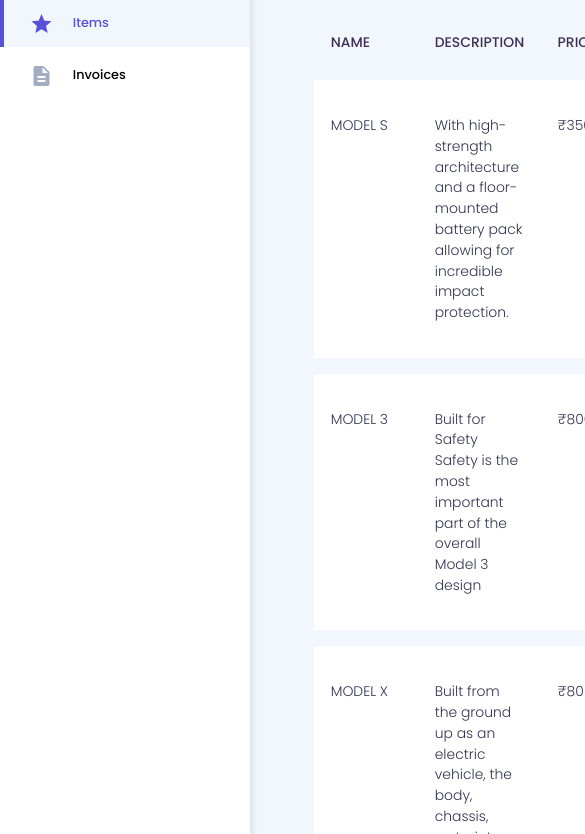
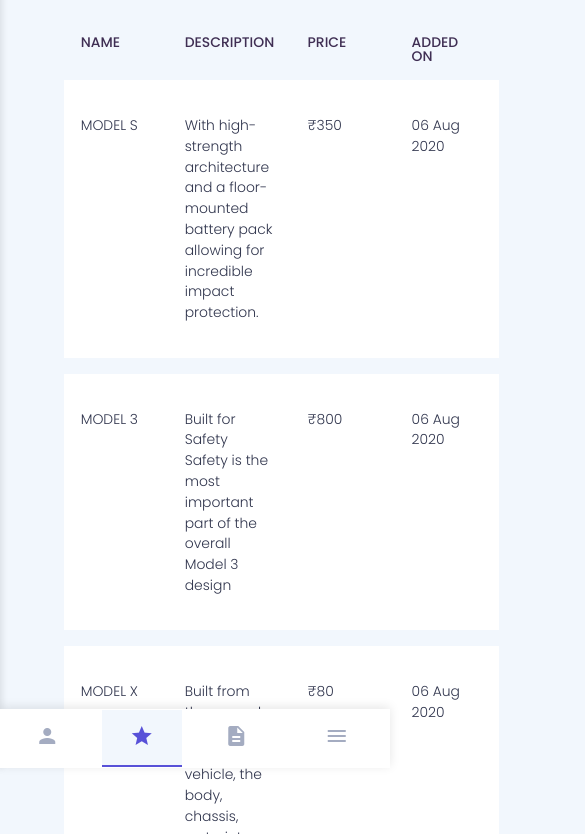
Before and after one commit to ashrivas8/rz-billbook, a website: page src/pages/items/index.html in a window 390 px wide. Shown: the part 76-910 px from the top of the page, 585 px wide, since content can reach past the window. Drawn offline with Linux system fonts and the light colour scheme.

Commit message:
feat: add bottom nav bar

```diff
--- a/src/pages/items/index.html
+++ b/src/pages/items/index.html
@@ -5,11 +5,12 @@
     <meta http-equiv="X-UA-Compatible" content="IE=edge" />
     <meta name="viewport" content="width=device-width, initial-scale=1.0" />
     <link rel="stylesheet" href="../../styles/common.css" />
+    <script defer src="/script/main.js"></script>
     <title>Billbook | Items</title>
   </head>
 
   <body class="dashboard">
-    <nav class="nav-bar">
+    <nav class="nav-bar" id="nav-bar">
       <ul>
         <a href="/pages/customers">
           <li class="nav-item"><i class="material-icons">person</i> Customers</li>
@@ -20,6 +21,23 @@
         <a href="/pages/invoice">
           <li class="nav-item"><i class="material-icons">description</i>Invoices</li>
         </a>
+      </ul>
+    </nav>
+
+    <nav class="bottom-nav">
+      <ul>
+        <li class="bottom-nav-item">
+          <a href="/pages/customers"><i class="material-icons">person</i></a>
+        </li>
+        <li class="bottom-nav-item bottom-nav-item--active">
+          <a href="#"><i class="material-icons">star</i></a>
+        </li>
+        <li class="bottom-nav-item">
+          <a href="/pages/invoice"><i class="material-icons">description</i></a>
+        </li>
+        <li class="bottom-nav-item">
+          <button onclick="showNavBar(event)"><i class="material-icons">menu</i></button>
+        </li>
       </ul>
     </nav>
 
--- /dev/null
+++ b/src/script/main.js
@@ -0,0 +1,36 @@
+const navBar = document.getElementById('nav-bar');
+
+/**
+ *
+ * Hides the sidenav by removing the class `nav-bar--show` from it
+ */
+const hideNavBar = () => {
+  navBar.classList.remove('nav-bar--show');
+};
+
+/**
+ *
+ * Shows the nav bar by adding the class `nav-bar-show` to it.
+ * Also adds event which will listen to clicks outside nav and hides the nav
+ *
+ * @param showEvent | Event which calls this function
+ */
+const showNavBar = (showEvent) => {
+  // If the nav is not visible stop propagation , so that
+  // this event will not be considered as `clickOutsideNavBar` event
+  if (!navBar.classList.contains('nav-bar--show')) {
+    showEvent.stopPropagation();
+  }
+
+  navBar.classList.add('nav-bar--show');
+
+  // Listens for any clicks outside nav and
+  // when occurred hides the nav
+  const clickOutsideNavBarListener = (e) => {
+    if (!navBar.contains(e.target)) {
+      hideNavBar();
+      document.removeEventListener('click', clickOutsideNavBarListener);
+    }
+  };
+  document.addEventListener('click', clickOutsideNavBarListener);
+};
--- a/src/styles/common.css
+++ b/src/styles/common.css
@@ -135,9 +135,10 @@
 }
 
 .nav-bar {
-  width: 20vw;
+  width: 250px;
   min-width: 250px;
   padding-top: 1.5rem;
+  transition: left 200ms ease-in;
   background-color: var(--secondary-bg-color);
   box-shadow: 2px 0px 7px 0px rgb(0 0 0 / 10%);
 }
@@ -198,6 +199,49 @@
   color: var(--dark-text-color);
 }
 
+.bottom-nav {
+  display: none;
+  position: fixed;
+  z-index: 2;
+  bottom: 0;
+  left: 0;
+  right: 0;
+  box-shadow: 0px -2px 10px 0px rgb(0 0 0 / 10%);
+  background-color: var(--secondary-bg-color);
+}
+
+.bottom-nav > ul {
+  display: flex;
+  align-items: center;
+  justify-content: space-around;
+}
+
+.bottom-nav-item {
+  padding: 1em 2em;
+  border-bottom: 2px solid transparent;
+}
+
+.bottom-nav-item > button {
+  cursor: pointer;
+  background-color: transparent;
+  border: none;
+}
+
+.bottom-nav-item > a,
+.bottom-nav-item > button {
+  color: #a4acc1;
+}
+
+.bottom-nav-item--active {
+  background-color: var(--primary-bg-color);
+  border-color: var(--primary-color);
+}
+
+.bottom-nav-item--active > a,
+.bottom-nav-item--active > button {
+  color: var(--primary-color);
+}
+
 .form {
   padding: 2rem;
   border-radius: 0.2rem;
@@ -233,11 +277,11 @@
 }
 
 .chip--yellow {
-  background-color: rgb(248,236,203);
+  background-color: rgb(248, 236, 203);
 }
 
 .chip--green {
-  background-color: rgb(223,249,250);
+  background-color: rgb(223, 249, 250);
 }
 
 @media screen and (max-width: 900px) {
@@ -250,3 +294,24 @@
     margin: initial;
   }
 }
+
+@media screen and (max-width: 800px) {
+  .bottom-nav {
+    display: block;
+  }
+
+  body {
+    margin-bottom: 1rem;
+  }
+
+  .nav-bar {
+    position: fixed;
+    z-index: 1;
+    height: 100%;
+    left: -250px;
+  }
+
+  .nav-bar--show {
+    left: 0;
+  }
+}
```
Also changed, not shown: src/pages/customers/create.html (+19 -1 lines), src/pages/customers/index.html (+19 -1 lines), src/pages/invoice/index.html (+19 -1 lines), src/pages/items/create.html (+19 -1 lines).
